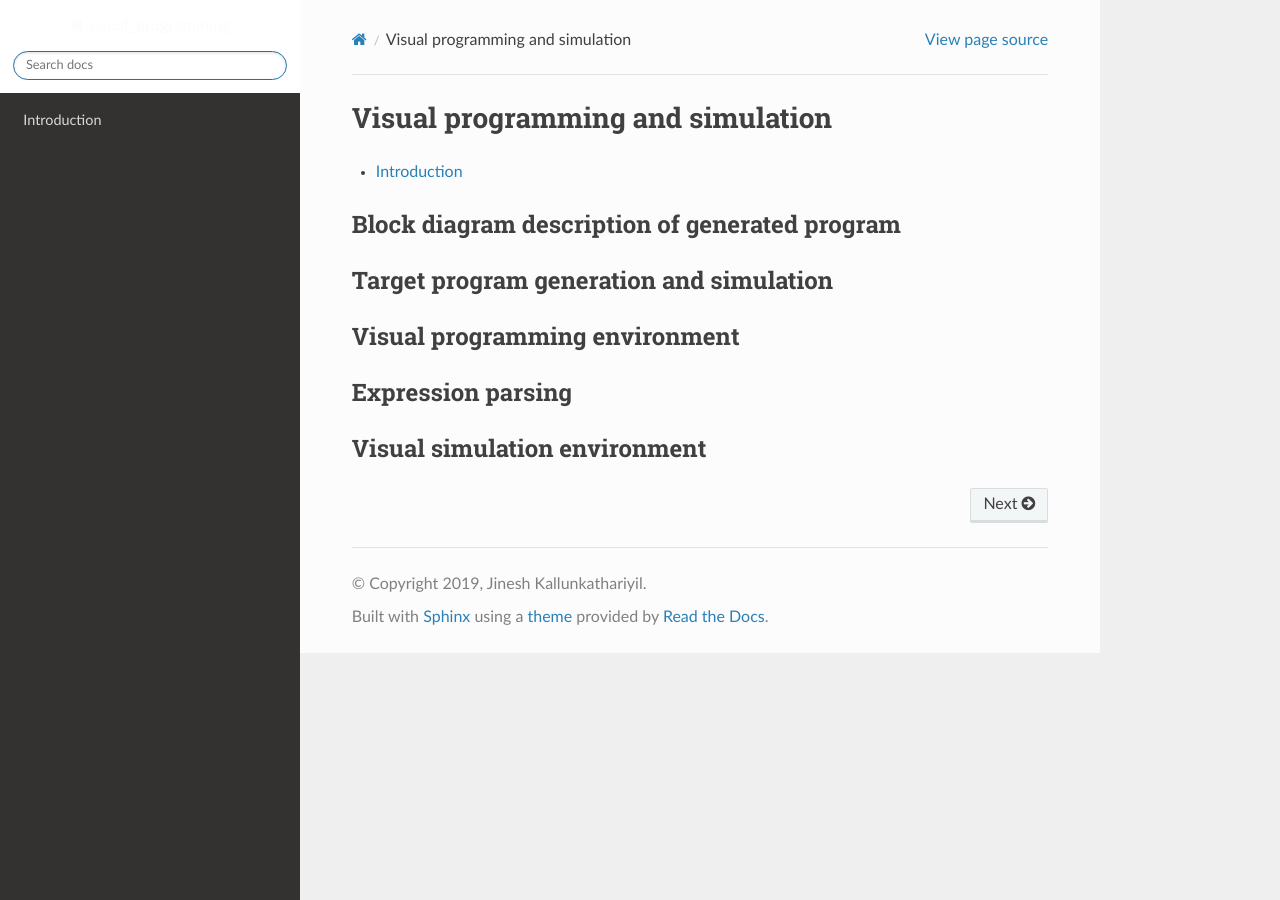
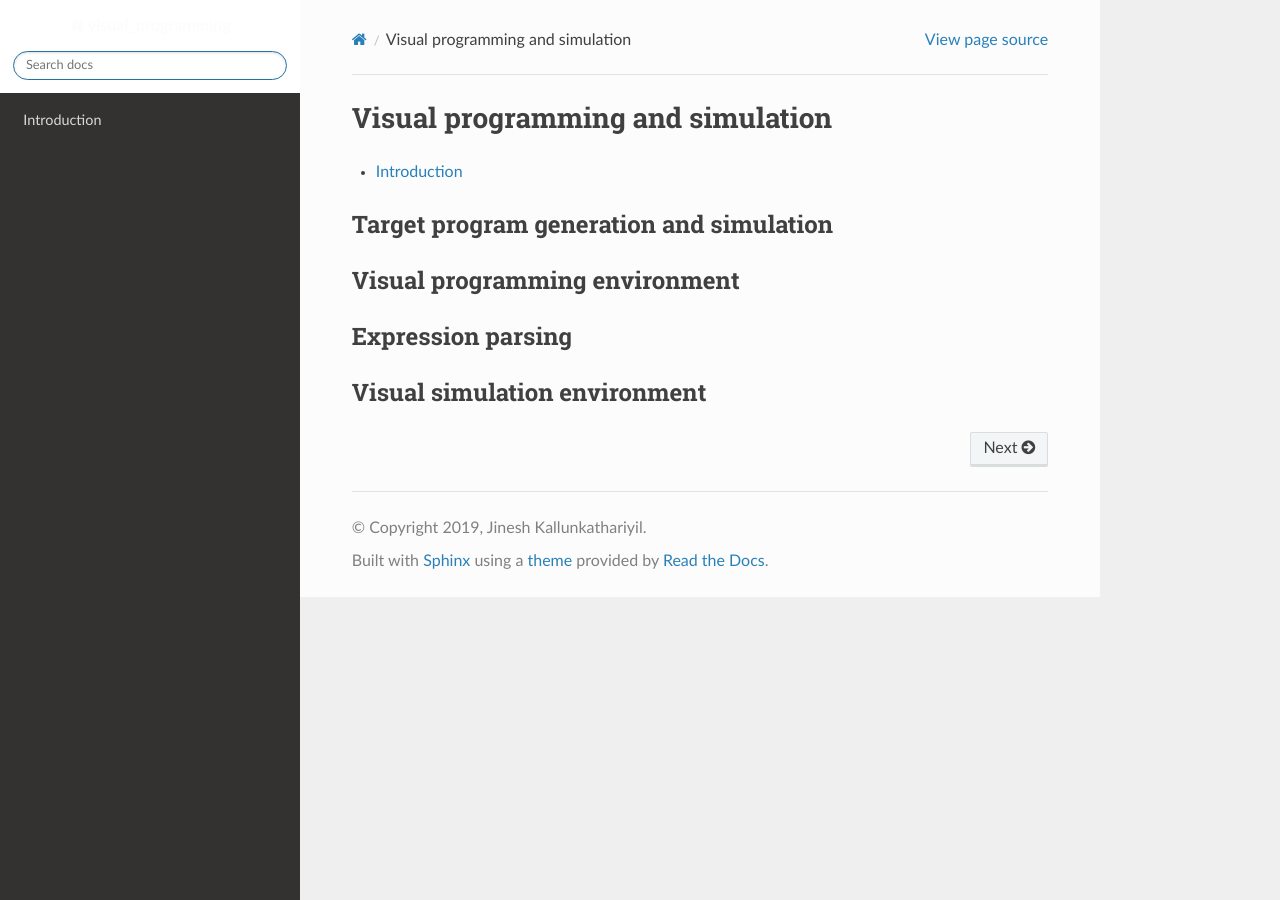
Before and after one commit to jkallu/vipro_docs, a Sphinx documentation site: the page built from source/index.rst, in a window 1280 px wide. Built offline with Sphinx 7.4.7 and the Read the Docs theme 2.0.0, drawn with Linux system fonts in a browser that asks for light colours.

Commit message:
Update index.rst

```diff
--- a/source/index.rst
+++ b/source/index.rst
@@ -10,11 +10,8 @@ Visual programming and simulation
    :maxdepth: 2
 
    intro.rst
+   blockGenPro.rst
 
-
-
-Block diagram description of generated program
--------------------------------------------------
 
 
 Target program generation and simulation
```
